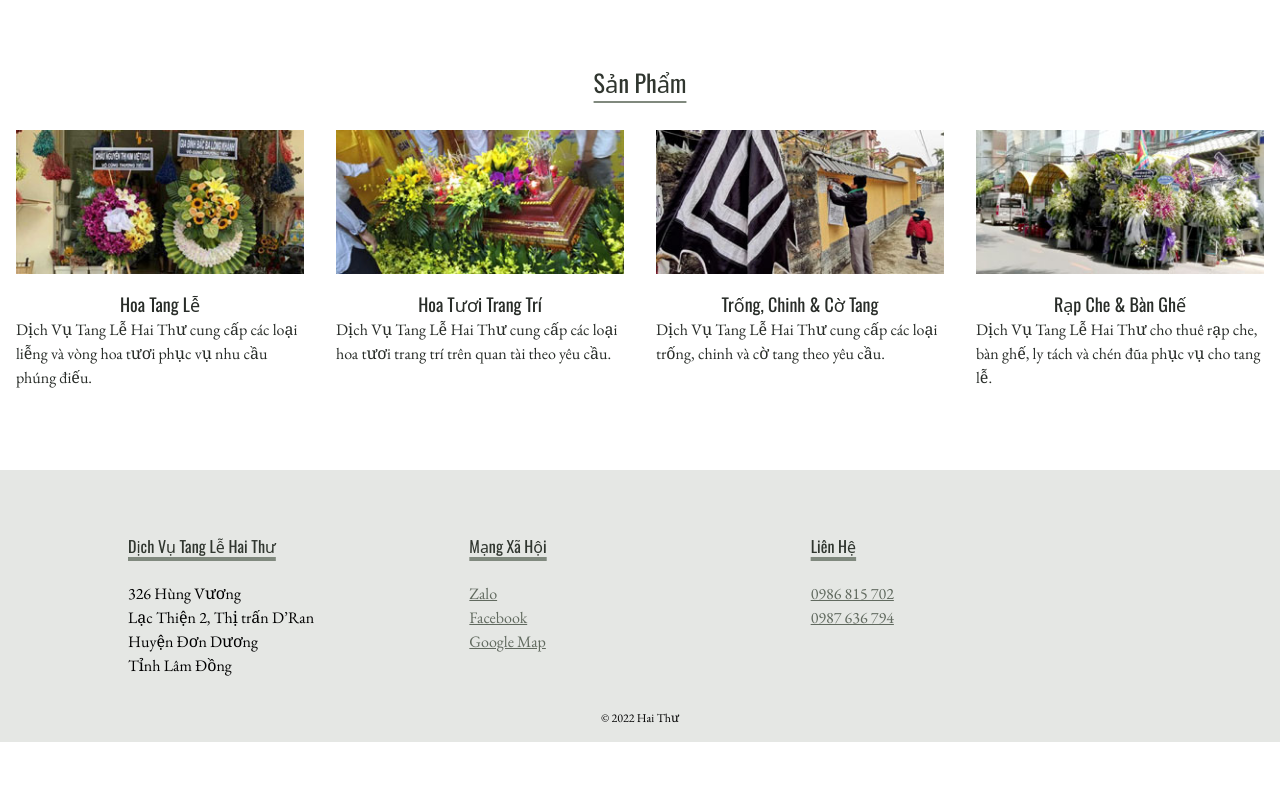
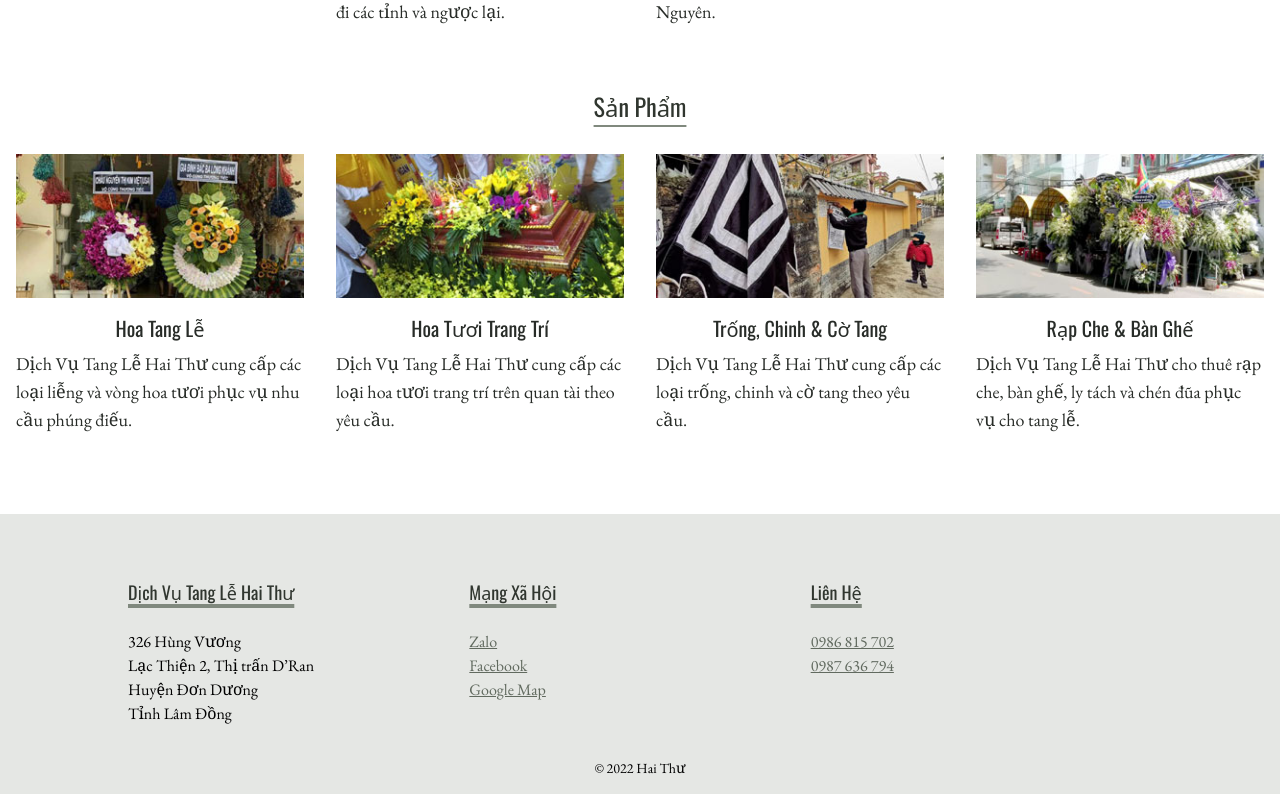
Before and after one commit to nhutdm/haithu.vn, a Next.js app: page / in a window 1280 px wide. Shown: the part 854-1648 px from the top of the page. Before the commit the page ends 1596 px from the top, so only its background shows below. Built offline with nearby package versions, Linux system fonts and the light colour scheme.

Commit message:
💄 Increase font size

```diff
--- a/components/Card.tsx
+++ b/components/Card.tsx
@@ -13,8 +13,8 @@ function Card(props: CardProps) {
   return (
     <div className={className}>
       <Image layout="responsive" quality={100} alt={title} src={imgSrc} width="300" height="150" />
-      <h3 className="pt-4 text-center text-lg">{title}</h3>
-      <p className="font-serif text-base">{description}</p>
+      <h3 className="pt-4 pb-2 text-center text-xl">{title}</h3>
+      <p className="font-serif text-lg">{description}</p>
     </div>
   )
 }
--- a/components/Footer.tsx
+++ b/components/Footer.tsx
@@ -9,10 +9,10 @@ function Footer() {
       <div className="flex flex-col md:flex-row container mx-auto max-w-5xl">
         {footerData.map((f) => (
           <div key={f.name} className="flex-full md:basis-4/12 pb-4">
-            <h3 className="pb-6 text-stack-800 underline decoration-4 underline-offset-4 decoration-stack-400">
+            <h3 className="pb-6 text-lg text-stack-800 underline decoration-4 underline-offset-4 decoration-stack-400">
               {f.name}
             </h3>
-            <div className="font-serif">
+            <div className="text-base font-serif">
               {f.contents && f.contents.length > 0 && (
                 <>
                   {f.contents?.map((c) => (
@@ -43,7 +43,7 @@ function Footer() {
           </div>
         ))}
       </div>
-      <div className="container max-w-5xl mx-auto py-4 font-serif text-xs text-center">
+      <div className="container max-w-5xl mx-auto py-4 font-serif text-sm text-center">
         <span>&copy; {currentYear} Hai Thư</span>
       </div>
     </footer>
```
